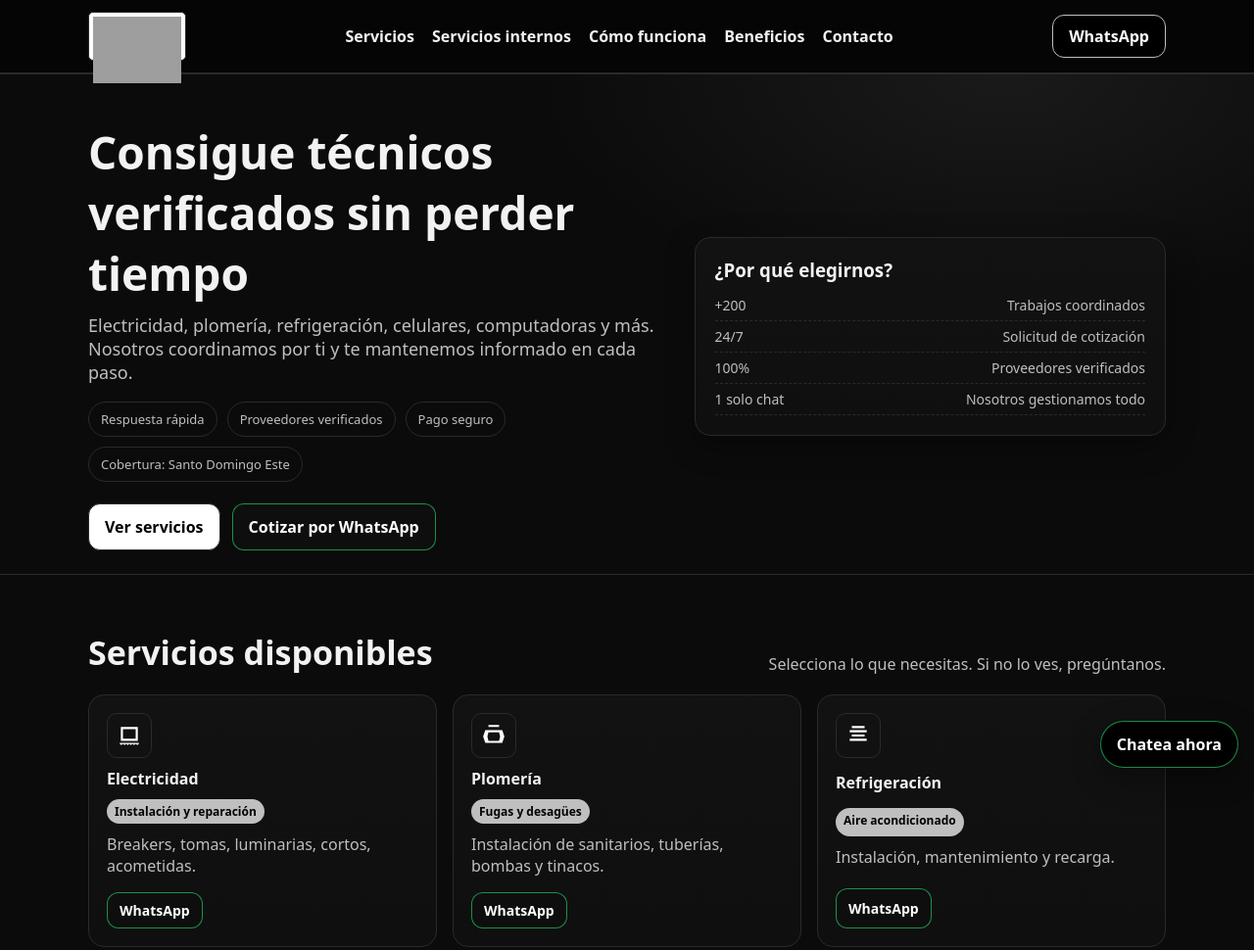
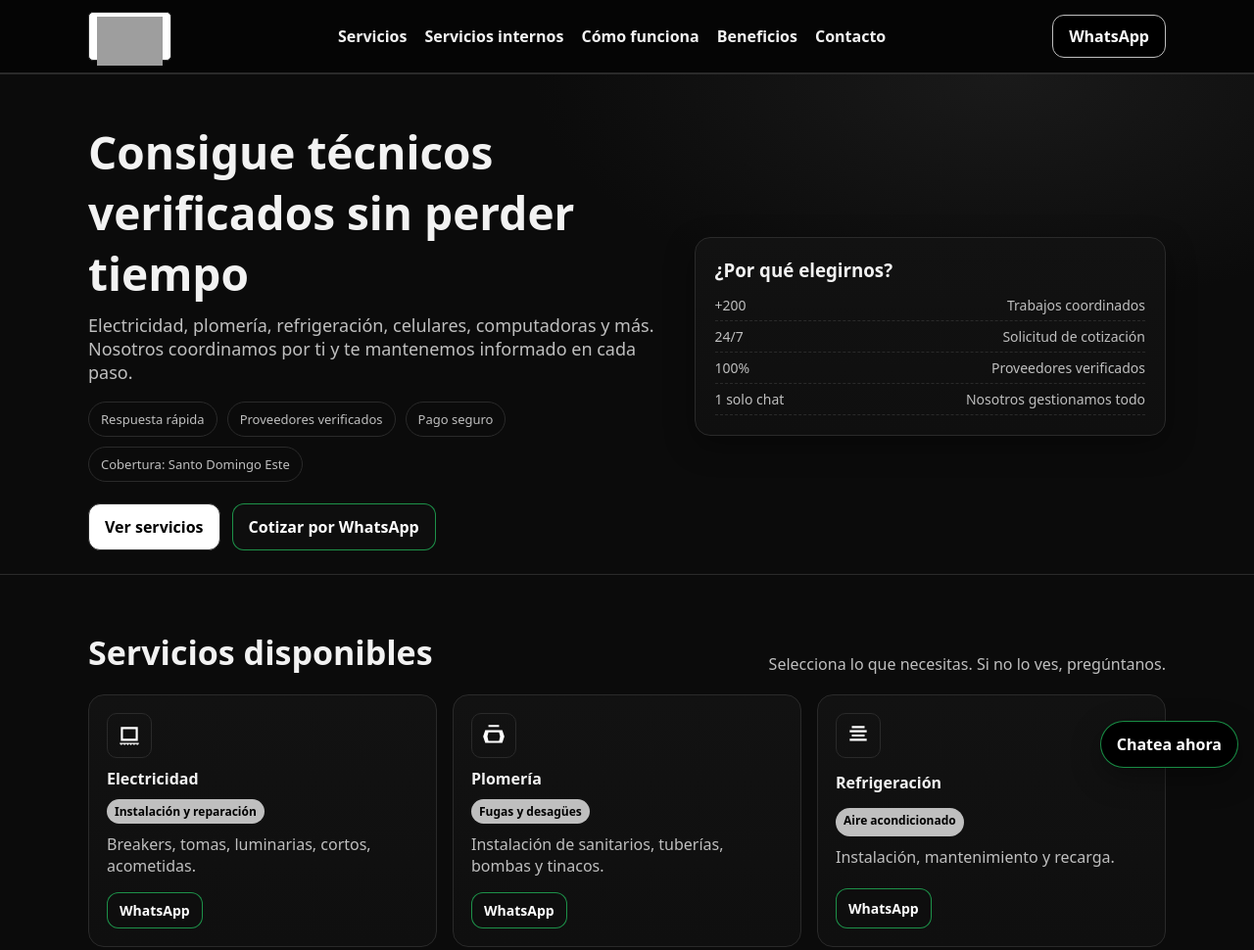
Before and after one commit to ServiciosJey/Home, a plain HTML site: page index.html in a window 1280 px wide. Shown: the top 970 px of the page at 98% size. Drawn offline with Linux system fonts and the light colour scheme; grey boxes are pictures that could not be loaded.

Commit message:
Update index.html

```diff
--- a/index.html
+++ b/index.html
@@ -47,10 +47,10 @@
     display:flex; align-items:center; gap:10px; font-weight:800; letter-spacing:.5px;
   }
   .logo{
-    width:100px; height:50px; border-radius:5px; background:#fff;
+    width:85px; height:50px; border-radius:5px; background:#fff;
     display:grid; place-items:center; border:1px solid var(--line);
   }
-  .logo img{width:auto;height:100%;object-fit:contain;padding:4px}
+  .logo img{width:75px;height: 100%;object-fit:contain;padding:4px}
   nav ul{display:flex; gap:18px; list-style:none; padding:0;margin:0;font-weight:600}
   .cta{
     display:inline-flex; align-items:center; gap:10px; font-weight:700;
```
